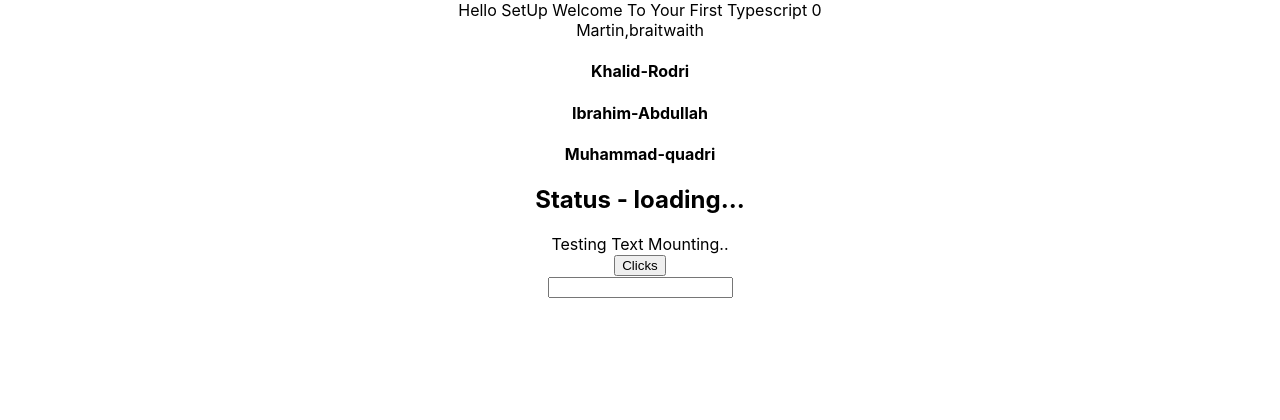
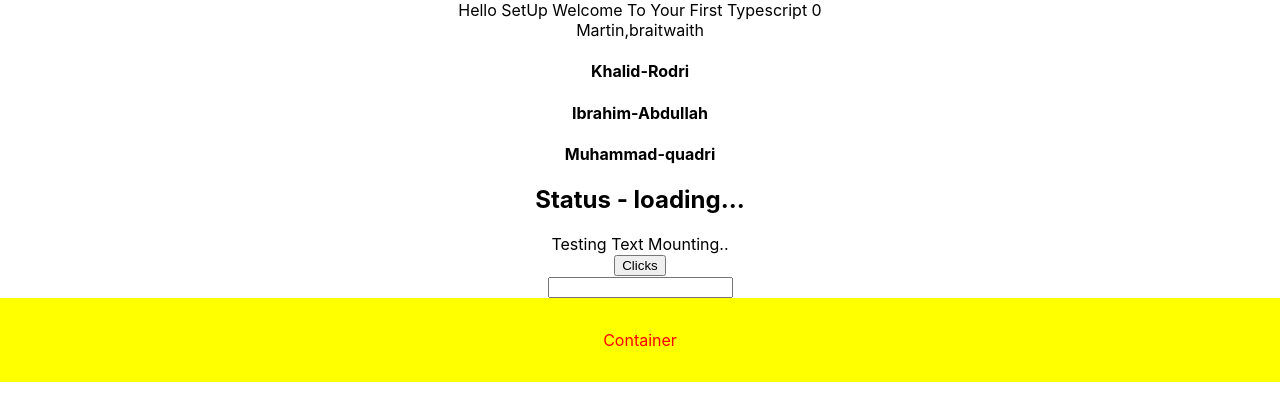
Before and after one commit to AdebayoIbrahim/react-typescript, a React (Create React App) app: page / in a window 1280 px wide. Shown: the top 420 px of the page. Built offline with nearby package versions, Linux system fonts and the light colour scheme.

Commit message:
style as props

```diff
--- a/src/App.tsx
+++ b/src/App.tsx
@@ -7,6 +7,7 @@ import ChildrenProps from "./components/childrenProps";
 import MountText from "./mountText";
 import Button from "./components/Button";
 import Input from "./components/Input";
+import Container from "./components/Container";
 function App() {
   const Details = {
     fname: "Martin",
@@ -48,6 +49,9 @@ function App() {
           console.log("changed", e);
         }}
       />
+      <Container
+        styles={{ color: "red", background: "yellow", padding: "2rem" }}
+      />
     </div>
   );
 }
--- /dev/null
+++ b/src/components/Container.tsx
@@ -0,0 +1,9 @@
+type ContainerStyle = {
+  styles: React.CSSProperties;
+};
+const Container = (props: ContainerStyle) => {
+  const { styles } = props;
+  return <div style={styles}>Container</div>;
+};
+
+export default Container;
```
